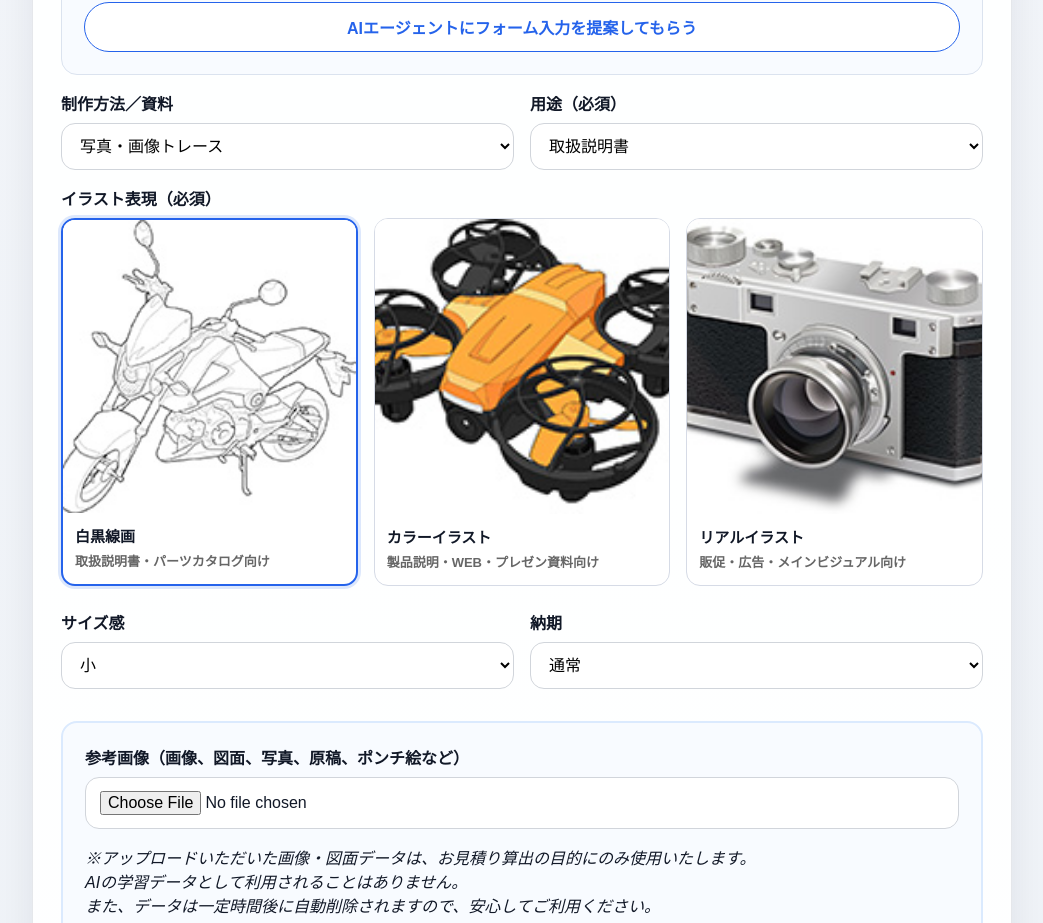
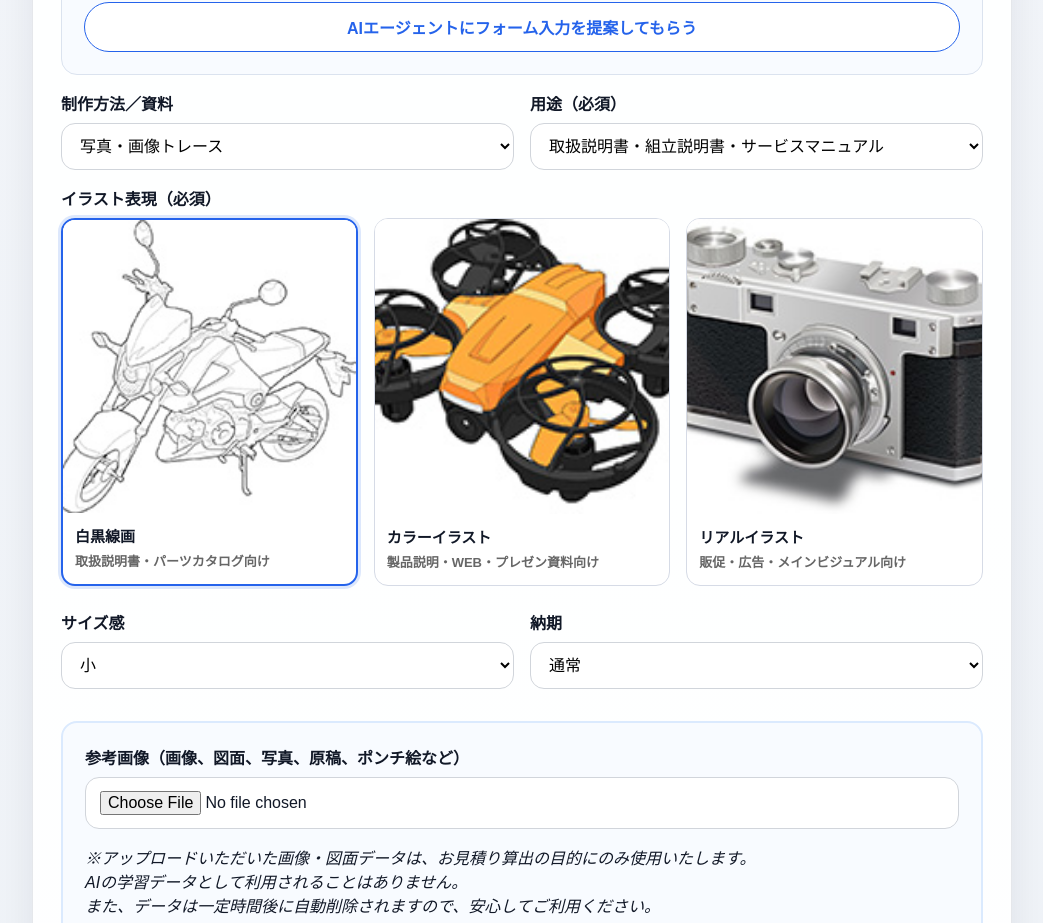
Before and after one commit to k-hioki-source/ai-estimate, a Next.js app: page / in a window 1280 px wide. Shown: the part 1560-2483 px from the top of the page, without its empty margins (118-1161 px from the left). Built offline with nearby package versions, Linux system fonts and the light colour scheme.

Commit message:
Update EstimateForm.tsx

```diff
--- a/components/EstimateForm.tsx
+++ b/components/EstimateForm.tsx
@@ -556,9 +556,9 @@ async function handleFormalQuoteRequest() {
   value={selectedUsage}
   onChange={(e) => setSelectedUsage(e.target.value)}
 >
-                <option value="manual">取扱説明書</option>
-                <option value="parts">パーツカタログ</option>
-                <option value="sales">販促用（リアルイラスト）</option>
+                <option value="manual">取扱説明書・組立説明書・サービスマニュアル</option>
+                <option value="parts">パーツカタログ・分解図・構成図</option>
+                <option value="sales">製品説明・WEBサイト・パンフレット・販促資料</option>
               </select>
             </div>
             <div className="gridSpan2">
```
